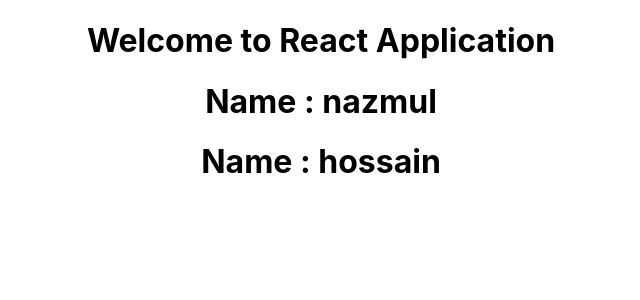
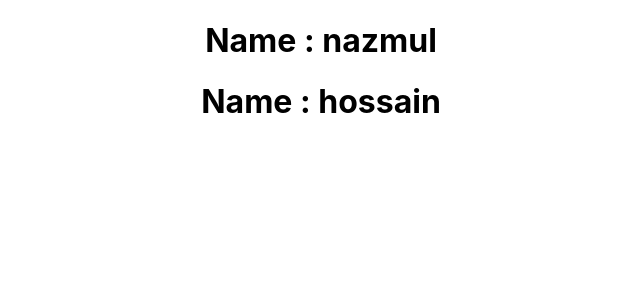
Before and after one commit to somratcste/react-try, a React (Create React App) app: page / in a window 1280 px wide. Shown: the top 300 px of the page, without its empty margins (319-959 px from the left). Built offline with nearby package versions, Linux system fonts and the light colour scheme.

Commit message:
feat: react state

```diff
--- a/src/components/App.js
+++ b/src/components/App.js
@@ -1,14 +1,23 @@
+import React, { Component } from 'react'
 import './App.css';
 import First from "./First/First";
 
-function App() {
-  return (
-    <div className="App">
-        <h1>Welcome to React Application</h1>
-        <First name='nazmul' />
-        <First name='hossain' />
-    </div>
-  );
+class App extends Component {
+    state = {
+        persons: [
+            {name: 'nazmul'},
+            {name: 'hossain'}
+        ]
+    }
+    render() {
+        return (
+            <div className="App">
+                {this.state.persons.map( (person, index) => {
+                    return <First key={index} name={person.name} />
+                } )}
+            </div>
+        );
+    }
 }
 
 export default App;
```
